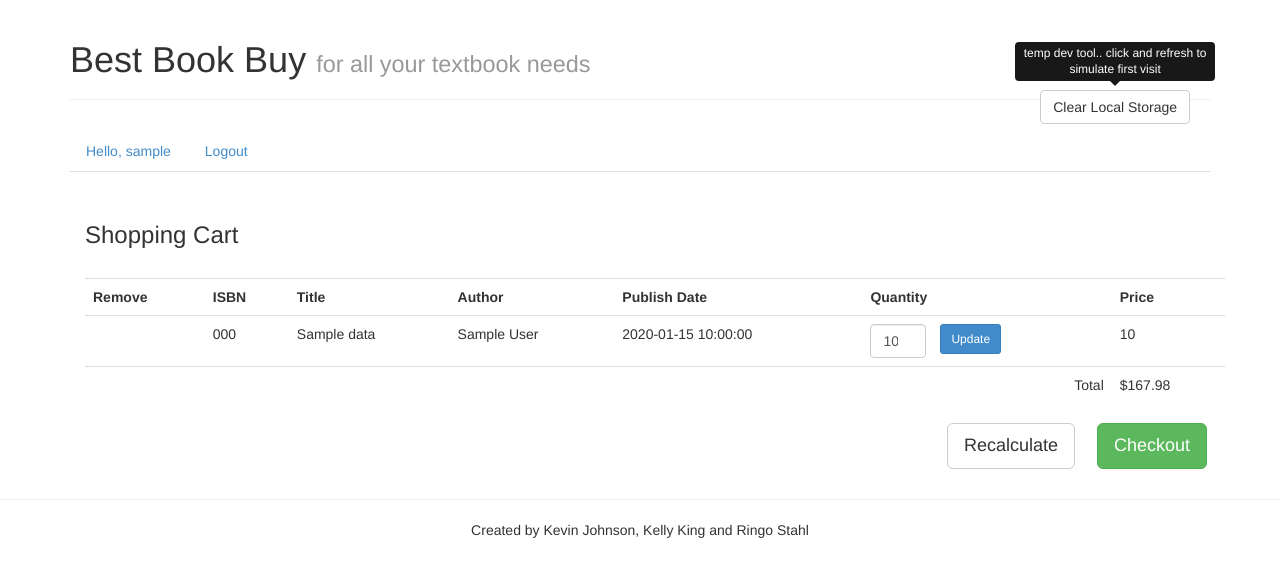
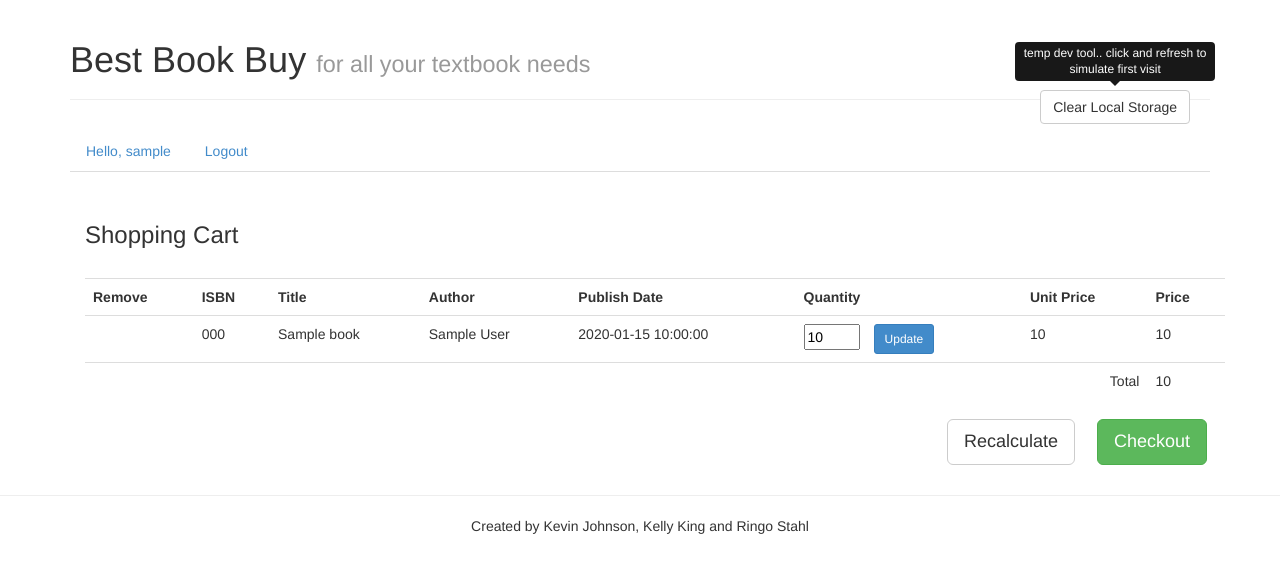
Before and after one commit to kellyk/b3, a PHP site: template views/cart.php in a window 1280 px wide. Shown: the top 577 px of the page. Run offline with PHP 8.4, Linux system fonts and the light colour scheme; the visitor is signed in with stand-in values (Sample User, id 1); the template is opened without the code that fills it: most values are stand-ins (such as "Sample title", 1, 10 or a date in 2020); some libraries are stand-ins or nearby versions; some web fonts are replaced.

Commit message:
cart page allows quantity update and displays totals

```diff
--- a/views/cart.php
+++ b/views/cart.php
@@ -14,25 +14,29 @@ if (isset($data)) {
 		<th>Author</th>
 		<th>Publish Date</th>
 		<th>Quantity</th>
+		<th>Unit Price</th>
 		<th>Price</th>
 	</tr>
 	<?php
 	// iterate through books array and display in cart
-	foreach ($data as $book) {
+	foreach ($data['books'] as $book) {
 		echo '<tr><td><span class="glyphicon glyphicon-remove"></span></td>';
 		echo '<td>' . $book['isbn'] . '</td>';
 		echo '<td>' . $book['title'] . '</td>';
 		echo '<td>' . $book['first_name'] . ' ' . $book['last_name'] . '</td>';
 		echo '<td>' . $book['year_published'] . '</td>';
-		echo '<td><input class="form-control small-input" type="number" min="0" value="' . $book['quantity']. '" />' .
-		'<button class="btn btn-sm btn-primary">Update</button></td>';
-		echo '<td>' . $book['price'] . '</td></tr>';
+		echo '<td><form method="POST" action="' . SITE_ROOT . 'cart/update">' .
+			'<input type="hidden" name="isbn" value="' . $book['isbn'] . '" />'.
+			'<input type="number" name="quantity" class="small-input" min="0" value="' . $book['quantity']. '" />' .
+			'<input type="submit" class="btn btn-sm btn-primary" value="Update" /></form></td>';
+		echo '<td>' . $book['price'] . '</td>';
+		echo '<td>' . $book['total'] . '</td></tr>';
 	}
 	?>
 
 	<tr>
-		<td colspan="6" class="right-align">Total</td>
-		<td>$167.98</td>
+		<td colspan="7" class="right-align">Total</td>
+		<td><?php echo $data['total']; ?></td>
 	</tr>
 </table>
 
--- a/views/search.php
+++ b/views/search.php
@@ -2,7 +2,7 @@
 <h3>Search</h3><br />
 <div class="col-md-6">
 <div>
-<form role="form" action="/b3/search/results" method="post" >
+<form role="form" action="<?php echo SITE_ROOT ?>search/results" method="post" >
   	<div class="form-group">
 	    <label for="searchFor">Search for:</label>
 	    <input type="text" class="form-control" name="searchFor" id="searchFor" placeholder="ex. Databases">
```
Also changed, not shown: controllers/cart.php (+15 -0 lines), models/cart.php (+9 -3 lines).
